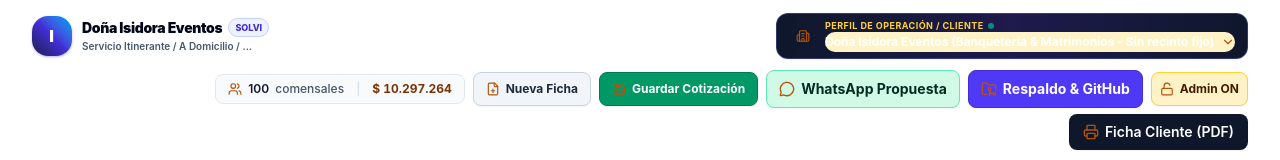
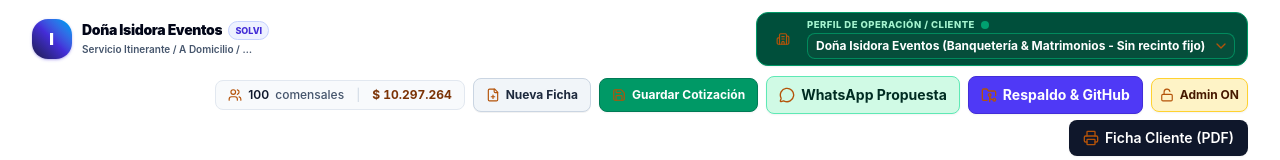
Before and after one commit to csepulveda1967-dev/centro-de-eventos, a React (Vite) app: page / in a window 1280 px wide. Shown: the top 160 px of the page. Built offline with nearby package versions, Linux system fonts and the light colour scheme; no server answers; the database is empty.

Commit message:
style(Header): update profile selector design
Refactor the operation profile selector styles to use an emerald color scheme for improved readability and visual consistency.

```diff
--- a/src/components/Header.tsx
+++ b/src/components/Header.tsx
@@ -92,30 +92,31 @@ export const Header: React.FC<HeaderProps> = ({
           </div>
 
           {/* ══════════════════════════════════════════════════════════════════
-              SELECTOR ELEGANTE: PERFIL DE OPERACIÓN / CLIENTE
+              SELECTOR: PERFIL DE OPERACIÓN / CLIENTE (FONDO VERDE, TEXTO BLANCO LEGIBLE)
           ══════════════════════════════════════════════════════════════════ */}
-          <div className="flex items-center gap-2 bg-gradient-to-r from-slate-900 via-indigo-950 to-slate-900 text-white px-3 py-1.5 rounded-xl border border-indigo-400/30 shadow-xs shrink-0">
-            <div className="w-7 h-7 rounded-lg bg-amber-400/20 text-amber-300 flex items-center justify-center shrink-0 border border-amber-400/30">
-              <Building2 className="w-3.5 h-3.5 text-amber-400" />
+          <div className="flex items-center gap-2.5 bg-emerald-900 text-white px-3 py-1.5 rounded-xl border border-emerald-600 shadow-xs shrink-0">
+            <div className="w-7 h-7 rounded-lg bg-emerald-800 text-white flex items-center justify-center shrink-0 border border-emerald-600">
+              <Building2 className="w-3.5 h-3.5 text-emerald-200" />
             </div>
             <div className="flex flex-col text-left">
-              <label htmlFor="selector-perfil-cliente" className="text-[9px] font-bold text-amber-300 tracking-wider uppercase flex items-center gap-1 leading-tight">
+              <label htmlFor="selector-perfil-cliente" className="text-[9.5px] font-extrabold text-emerald-200 tracking-wider uppercase flex items-center gap-1.5 leading-tight">
                 <span>Perfil de Operación / Cliente</span>
-                <span className="w-1.5 h-1.5 rounded-full bg-emerald-400 animate-pulse" title="Aislamiento activo en localStorage" />
+                <span className="w-2 h-2 rounded-full bg-emerald-400 animate-pulse" title="Aislamiento activo en localStorage" />
               </label>
-              <div className="relative flex items-center">
+              <div className="relative flex items-center mt-0.5">
                 <select
                   id="selector-perfil-cliente"
                   value={clienteActivoId}
                   onChange={(e) => onCambiarCliente(e.target.value as PerfilClienteId)}
-                  className="bg-transparent text-white text-xs font-bold focus:outline-hidden cursor-pointer pr-5 py-0.5 appearance-none [&>option]:text-slate-900 [&>option]:bg-white"
+                  style={{ backgroundColor: '#064e3b', color: '#ffffff' }}
+                  className="bg-emerald-900 hover:bg-emerald-800 text-white text-xs font-bold focus:outline-hidden cursor-pointer pl-2 pr-7 py-1 rounded-lg border border-emerald-600/80 appearance-none transition-colors shadow-2xs"
                   title="Cambiar perfil y propuesta aislada en localStorage"
                 >
-                  <option value="modelo-base">Doña Isidora Eventos (Banquetería & Matrimonios - Sin recinto fijo)</option>
-                  <option value="dominga-eventos">Dominga Eventos by Mauge (Finca La Toscana - Linderos)</option>
-                  <option value="damaris-eventos">Centro de Eventos Damaris (Calera de Tango - Parque 10.000 m²)</option>
+                  <option value="modelo-base" style={{ backgroundColor: '#064e3b', color: '#ffffff' }}>Doña Isidora Eventos (Banquetería & Matrimonios - Sin recinto fijo)</option>
+                  <option value="dominga-eventos" style={{ backgroundColor: '#064e3b', color: '#ffffff' }}>Dominga Eventos by Mauge (Finca La Toscana - Linderos)</option>
+                  <option value="damaris-eventos" style={{ backgroundColor: '#064e3b', color: '#ffffff' }}>Centro de Eventos Damaris (Calera de Tango - Parque 10.000 m²)</option>
                 </select>
-                <ChevronDown className="w-3.5 h-3.5 text-indigo-300 pointer-events-none absolute right-0" />
+                <ChevronDown className="w-4 h-4 text-emerald-200 pointer-events-none absolute right-1.5" />
               </div>
             </div>
           </div>
```
Also changed, not shown: public/assets/aistudio/image_aec19481.png (added).
